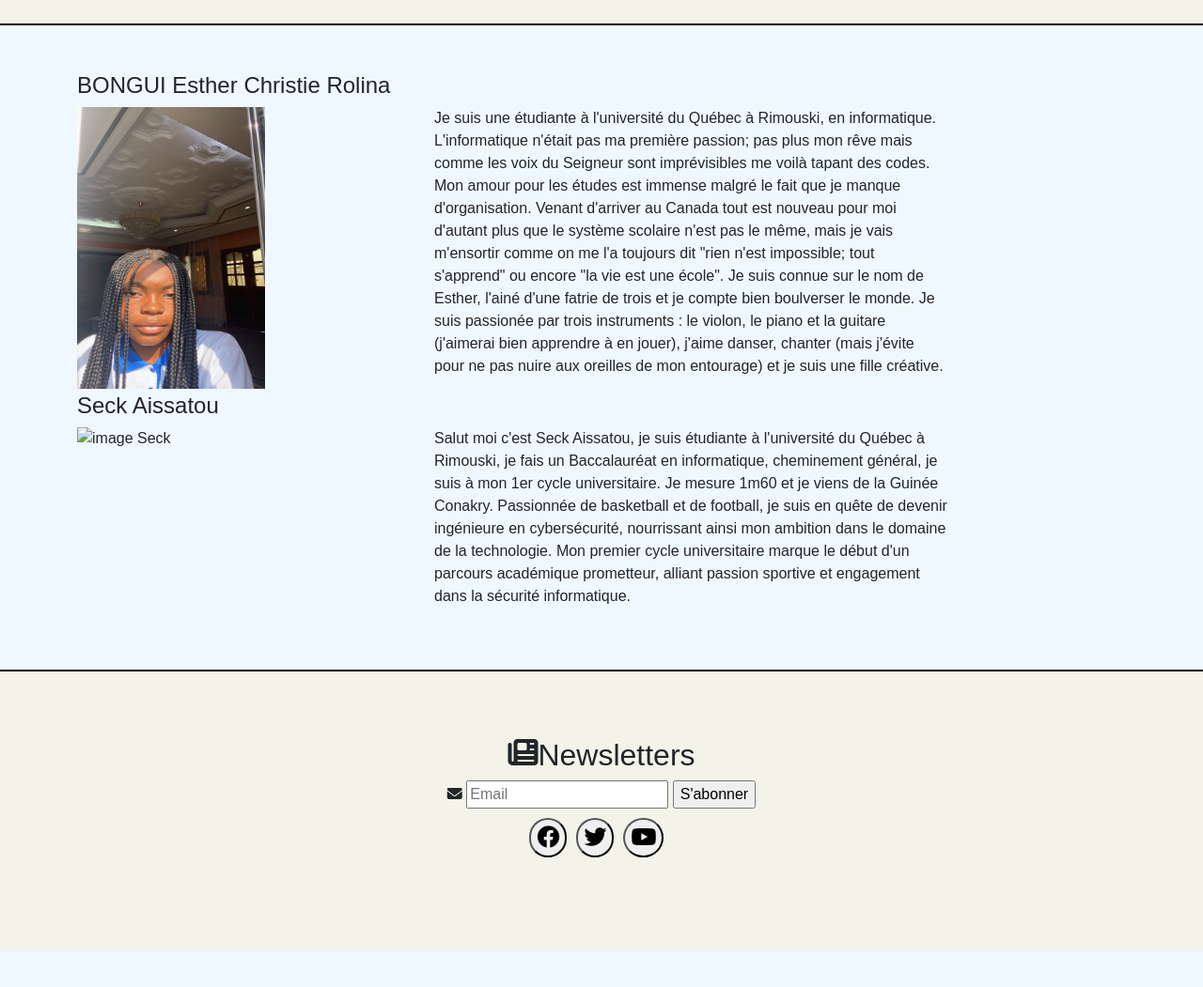
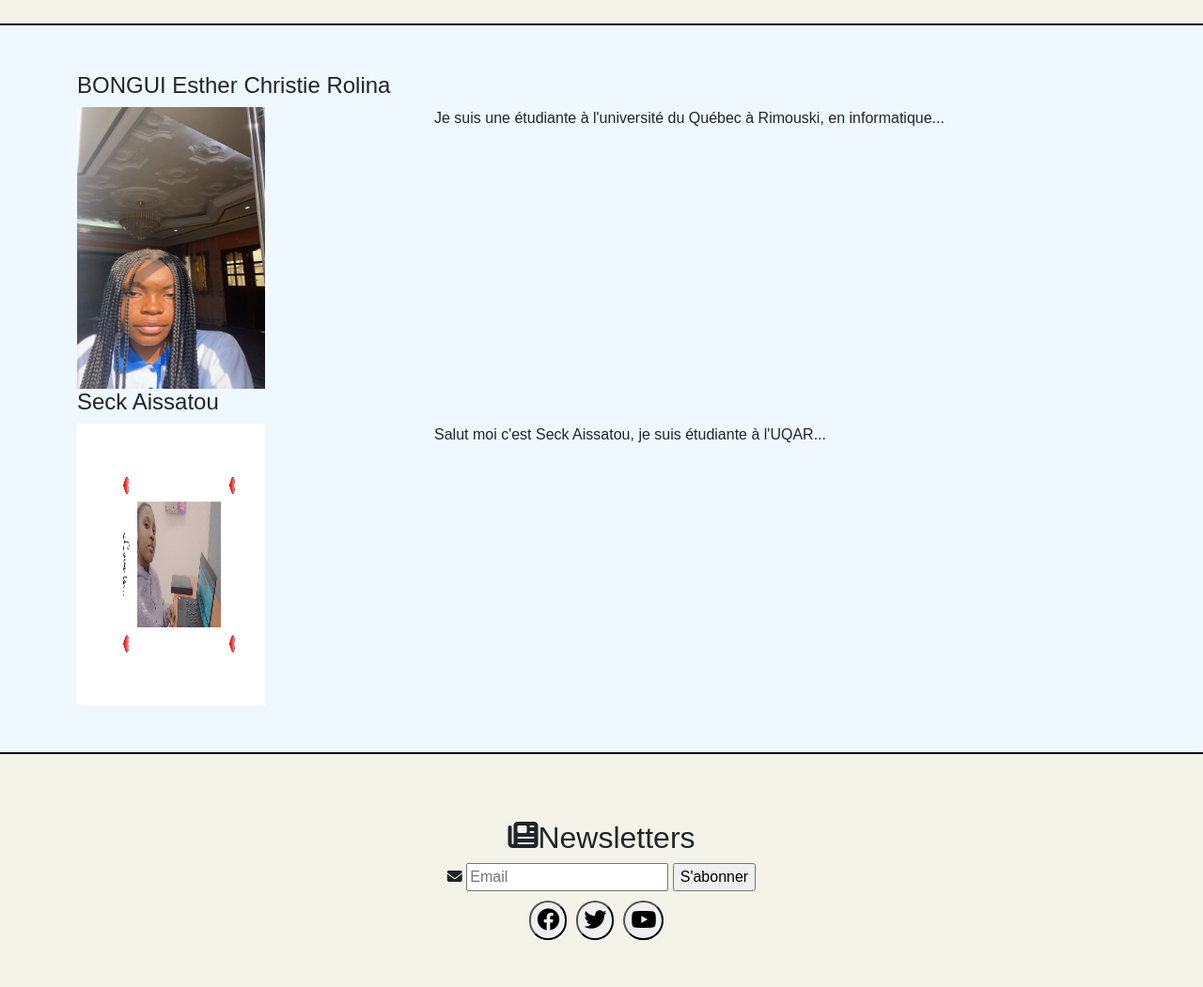
Before and after one commit to Seck2000/portfolio-personnel, a plain HTML site: page index.html in a window 1280 px wide. Shown: the part 81-1132 px from the top of the page at 94% size. Before the commit the page ends 1094 px from the top, so only its background shows below. Drawn offline with nearby package versions, Linux system fonts and the light colour scheme.

Commit message:
Update index.html

```diff
--- a/index.html
+++ b/index.html
@@ -1,11 +1,11 @@
 <!DOCTYPE html>
-<html>
-    <head lang="fr">
+<html lang="fr">
+  <head>
     <meta charset="utf-8">
-        <title> Accueil </title>
+    <title>Accueil</title>
     <link rel="stylesheet" href="https://cdnjs.cloudflare.com/ajax/libs/font-awesome/6.4.2/css/all.min.css" integrity="sha512-z3gLpd7yknf1YoNbCzqRKc4qyor8gaKU1qmn+CShxbuBusANI9QpRohGBreCFkKxLhei6S9CQXFEbbKuqLg0DA==" crossorigin="anonymous" referrerpolicy="no-referrer" />
     <link href="https://cdn.jsdelivr.net/npm/bootstrap@5.3.2/dist/css/bootstrap.min.css" rel="stylesheet" integrity="sha384-T3c6CoIi6uLrA9TneNEoa7RxnatzjcDSCmG1MXxSR1GAsXEV/Dwwykc2MPK8M2HN" crossorigin="anonymous">
-        <link rel="stylesheet" href="css/style.css">
+    <link rel="stylesheet" href="CSS/style.css">
   </head>
   <body>
 
@@ -15,28 +15,21 @@
         <ul>
           <li><a href="index.html"><i class="fa-solid fa-house"></i> Accueil</a></li>
           <li><a href="Projet.html"><i class="fa-solid fa-diagram-project"></i> Projet</a></li>
-                         <li><a href="Competences.html"><i class="fa-solid fa-gear"></i> Competences</a></li>
+          <li><a href="Compétences.html"><i class="fa-solid fa-gear"></i> Compétences</a></li>
           <li><a href="Contact.html"><i class="fa-solid fa-address-book"></i> Contact</a></li>
         </ul>
       </nav>
     </header>
 
     <div class="container">
-            <div class="row ">
+      <div class="row">
         <h4>BONGUI Esther Christie Rolina</h4>
-                <div class="col-sm-4 ">
+        <div class="col-sm-4">
           <img src="Images/IMG_5409.JPG" alt="image Esther" height="300" width="200">
         </div>
         <div class="col-sm-6">
           <p>
-                        Je suis une étudiante à l'université du Québec à Rimouski, en informatique. L'informatique n'était pas ma première
-                        passion; pas plus mon rêve mais comme les voix du Seigneur sont imprévisibles me voilà tapant des codes. Mon amour
-                        pour les études est immense malgré le fait que je manque d'organisation. Venant d'arriver au Canada tout est
-                        nouveau pour moi d'autant plus que le système scolaire n'est pas le même, mais je vais m'ensortir comme on me l'a
-                        toujours dit "rien n'est impossible; tout s'apprend" ou encore "la vie est une école".
-                        Je suis connue sur le nom de Esther, l'ainé d'une fatrie de trois et je compte bien boulverser le monde.
-                        Je suis passionée par trois instruments : le violon, le piano et la guitare (j'aimerai bien apprendre à en jouer),
-                        j'aime danser, chanter (mais j'évite pour ne pas nuire aux oreilles de mon entourage) et je suis une fille créative.
+            Je suis une étudiante à l'université du Québec à Rimouski, en informatique...
           </p>
         </div>
       </div>
@@ -44,15 +37,11 @@
       <div class="row">
         <h4>Seck Aissatou</h4>
         <div class="col-sm-4">
-                      <img scr="Images/Seck.jpg" alt="image Seck" height="300" width="200">
+          <img src="Images/Seck.jpg" alt="image Seck" height="300" width="200">
         </div>
         <div class="col-sm-6">
           <p>
-                        Salut moi c'est Seck Aissatou, je suis étudiante à l'université du Québec à Rimouski, je fais un Baccalauréat en
-                        informatique, cheminement général, je suis à mon 1er cycle universitaire. Je mesure 1m60 et je viens de la Guinée Conakry.
-                        Passionnée de basketball et de football, je suis en quête de devenir ingénieure en cybersécurité, nourrissant ainsi mon ambition
-                        dans le domaine de la technologie. Mon premier cycle universitaire marque le début d'un parcours académique prometteur, alliant
-                        passion sportive et engagement dans la sécurité informatique.
+            Salut moi c'est Seck Aissatou, je suis étudiante à l'UQAR...
           </p>
         </div>
       </div>
@@ -62,27 +51,20 @@
       <div class="container-footer">
         <form action="" method="post">
           <div class="formulaire">
-                     <h2><i class="fa-solid fa-newspaper"></i>Newsletters</h2>
-
+            <h2><i class="fa-solid fa-newspaper"></i> Newsletters</h2>
             <i class="fa-solid fa-envelope"></i>
             <input type="email" name="" placeholder="Email">
             <input type="submit" value="S'abonner">
           </div>
 
           <div class="reseaux-sociaux">
-                 <a href="https://www.bing.com/ck/a?!&&p=5927239868ea6d80JmltdHM9MTY5ODM2NDgwMCZpZ3VpZD0wOWNlZDg1YS00OGFkLTYwMWYtMTk4Ni1jYmQ1NDk5NjYxYWImaW5zaWQ9NTIwNA&ptn=3&hsh=3&fclid=09ced85a-48ad-601f-1986-cbd5499661ab&psq=facebook&u=a1aHR0cHM6Ly9mci1jYS5mYWNlYm9vay5jb20v&ntb=1">
-                     <button type="button"><i class="fa-brands fa-facebook"></i></button>
-                 </a>
-
-                 <a href="https://www.bing.com/ck/a?!&&p=53d61915794ac174JmltdHM9MTY5ODM2NDgwMCZpZ3VpZD0wOWNlZDg1YS00OGFkLTYwMWYtMTk4Ni1jYmQ1NDk5NjYxYWImaW5zaWQ9NTIwOA&ptn=3&hsh=3&fclid=09ced85a-48ad-601f-1986-cbd5499661ab&psq=twitter&u=a1aHR0cHM6Ly90d2l0dGVyLmNvbS8&ntb=1">
-                     <button type="button"><i class="fa-brands fa-twitter"></i></button>
-                 </a>
-
-                 <a href="https://www.bing.com/ck/a?!&&p=d8318fcf5e0f9035JmltdHM9MTY5ODM2NDgwMCZpZ3VpZD0wOWNlZDg1YS00OGFkLTYwMWYtMTk4Ni1jYmQ1NDk5NjYxYWImaW5zaWQ9NTIwMg&ptn=3&hsh=3&fclid=09ced85a-48ad-601f-1986-cbd5499661ab&psq=youtube&u=a1aHR0cHM6Ly93d3cueW91dHViZS5jb20vP2dsPWNhJmhsPWZy&ntb=1">
-                     <button type="button"><i class="fa-brands fa-youtube"></i></button>
-                 </a>
+            <a href="https://fr-ca.facebook.com/"><button type="button"><i class="fa-brands fa-facebook"></i></button></a>
+            <a href="https://twitter.com/"><button type="button"><i class="fa-brands fa-twitter"></i></button></a>
+            <a href="https://www.youtube.com/"><button type="button"><i class="fa-brands fa-youtube"></i></button></a>
+          </div>
         </form>
       </div>
     </footer>
+
   </body>
 </html>
```
Lines whose indentation alone changed are shown as unchanged.
